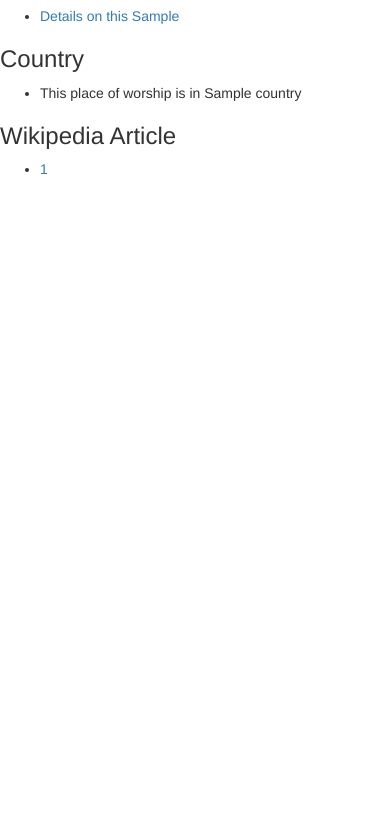
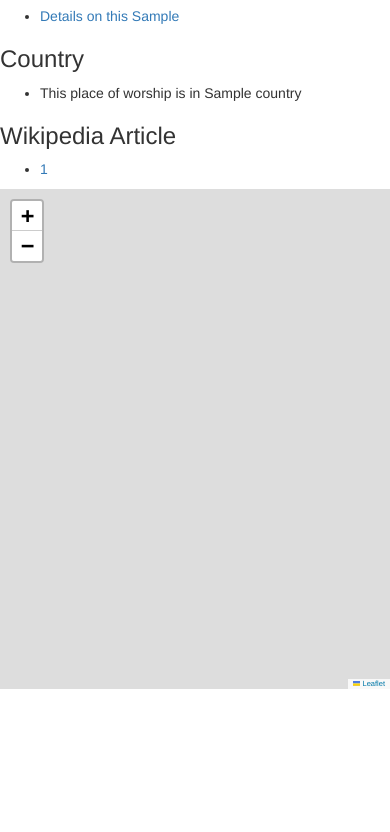
Before and after one commit to kirchenreich/kirchenreich, a Django app: template krprj/worshipmap/templates/place_of_worship_detail.html in a window 390 px wide. Shown: the part 432-1264 px from the top of the page. After the commit the page ends 1121 px from the top, so only its background shows below. Run offline with Django 3.2, Linux system fonts and the light colour scheme; the template is opened without the code that fills it: most values are stand-ins (such as "Sample title", 1, 10 or a date in 2020); some libraries are stand-ins or nearby versions.

Commit message:
Fix detail page for leaflet (#8) and improve mobile support

```diff
--- a/krprj/templates/base.html
+++ b/krprj/templates/base.html
@@ -5,6 +5,8 @@
     <meta name="viewport" content="width=device-width, initial-scale=1.0">
     <meta name="description" content="">
     <meta name="author" content="">
+
+    <meta name="apple-mobile-web-app-capable" content="yes" />
 
     <style>
       body {
@@ -62,6 +64,13 @@
       "logger": "javascript"
     });
     window.onerror = Raven.process;
+
+    // Hide the addressbar on iPhone
+    if (screen.width <= 480) {
+      window.addEventListener("load", function() {
+        setTimeout(function(){window.scrollTo(0, 1);}, 0);
+      });
+    }
     </script>
     <script type="text/javascript" src="http://netdna.bootstrapcdn.com/twitter-bootstrap/2.0.4/js/bootstrap.min.js"></script>
     {% endblock %}
--- a/krprj/worshipmap/static/js/worshipmap.js
+++ b/krprj/worshipmap/static/js/worshipmap.js
@@ -1,4 +1,8 @@
 kr = {request_id: 0};
+
+kr.on_mobile = function(){
+    return (screen.width <= 480);
+};
 
 kr.session = {};
 
@@ -56,7 +60,12 @@ kr.statistics.hide = function(callback){
 kr.refresh_markers = function(){
     $("#nav_status").html('<span class="label label-warning">Loading...</span>');
     kr.request_id++;
-    xhr = $.getJSON("/api/v1/places/?epsg=4326&in_bbox=" + kr.map.getBounds().toBBoxString() + "&request_id=" + kr.request_id, function(response, status, xhr){
+
+    var url = "/api/v1/places/?epsg=4326&in_bbox=" + kr.map.getBounds().toBBoxString() + "&request_id=" + kr.request_id;
+    if (kr.on_mobile()){
+        url = url + "&limit=100";
+    }
+    xhr = $.getJSON(url, function(response, status, xhr){
         $("#zoom_in_alert").hide();
         if (response.request_id == kr.request_id) {
             kr.markers.clearLayers();
--- a/krprj/worshipmap/templates/place_of_worship_detail.html
+++ b/krprj/worshipmap/templates/place_of_worship_detail.html
@@ -2,6 +2,10 @@
 
 {% block load_css %}
 {{ block.super }}
+<link rel="stylesheet" href="http://cdn.leafletjs.com/leaflet-0.4/leaflet.css" />
+<!--[if lte IE 8]>
+    <link rel="stylesheet" href="http://cdn.leafletjs.com/leaflet-0.4/leaflet.ie.css" />
+<![endif]-->
 <style>
 img {
     max-width: none; /* Fix twitter bootstrap to work together with OpenLayers */
@@ -11,7 +15,7 @@ img {
 
 {% block load_js %}
 {{ block.super }}
-<script type="text/javascript" src="{{ STATIC_URL }}openlayers/OpenLayers.js"></script>
+<script src="http://cdn.leafletjs.com/leaflet-0.4/leaflet.js"></script>
 <script type="text/javascript" src="{{ STATIC_URL }}js/worshipmap.js"></script>
 {% endblock %}
 
@@ -19,7 +23,7 @@ img {
 {{ block.super }}
 <script type="text/javascript">
     $(document).ready(function(){
-        var center = [{{ point_for_openlayers.x }}, {{ point_for_openlayers.y }}];
+        var center = [{{ point_for_openlayers.y }}, {{ point_for_openlayers.x }}];
         kr.buildMap('map', center, 15, false);
         kr.refresh_markers();
         if (sessionStorage){
@@ -113,7 +117,7 @@ img {
                 </div>
             </div>
         </div>
-        <div class="span6" style="height: 80%"><div id="map"></div></div>
+        <div class="span6" id="map" style="height: 500px"></div>
     </div>
 
 </div>
--- a/krprj/worshipmap/views.py
+++ b/krprj/worshipmap/views.py
@@ -37,10 +37,10 @@ class PlaceOfWorshipDetailView(DetailView):
         context = super(PlaceOfWorshipDetailView, self).get_context_data(
             **kwargs)
 
-        # Need point of place in EPSG:900913 for OpenLayers but don't want to
+        # Need point of place in EPSG:4326 for Leaflet but don't want to
         # change self.object.point
         point = copy(self.object.point)
-        point.transform(3857)
+        point.transform(4326)
         context['point_for_openlayers'] = point
 
         context['addional_fields'] = json.loads(
```
Also changed, not shown: krprj/worshipmap/templates/worshipmap.html (+8 -0 lines).
